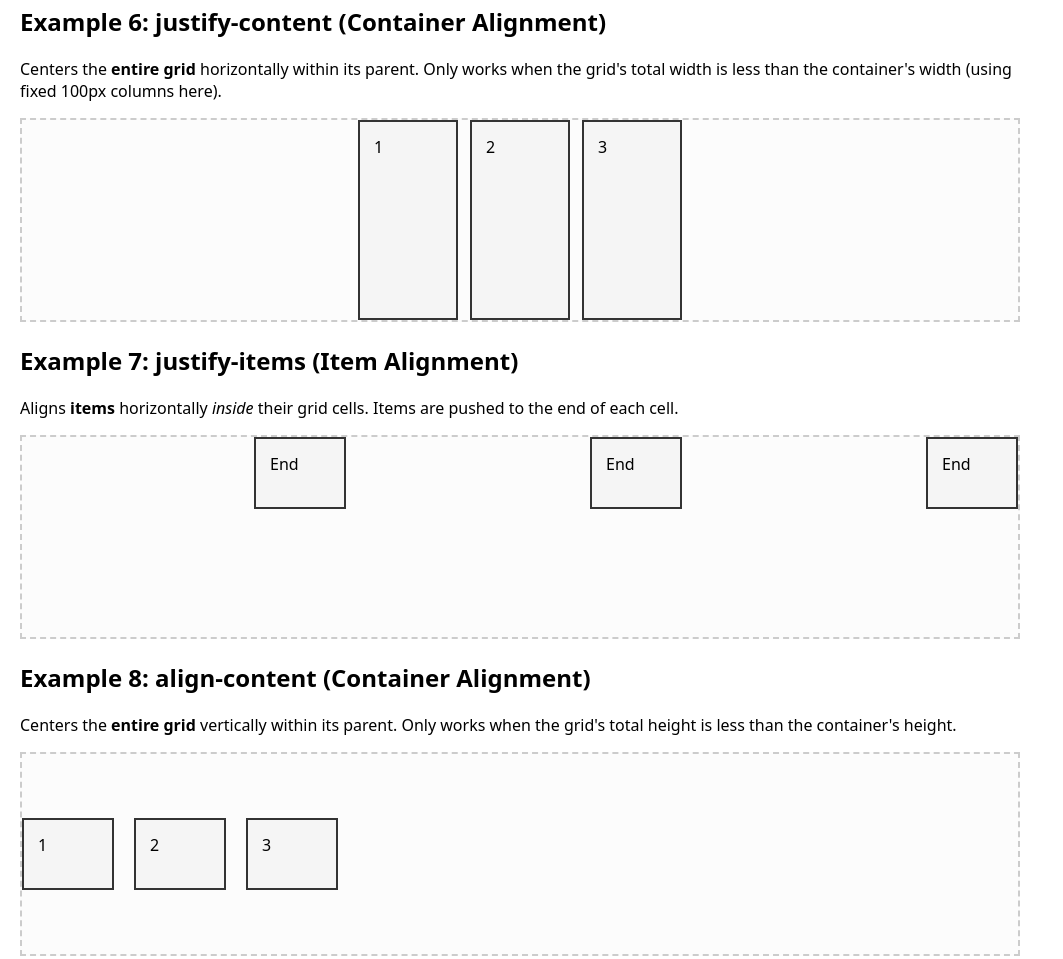
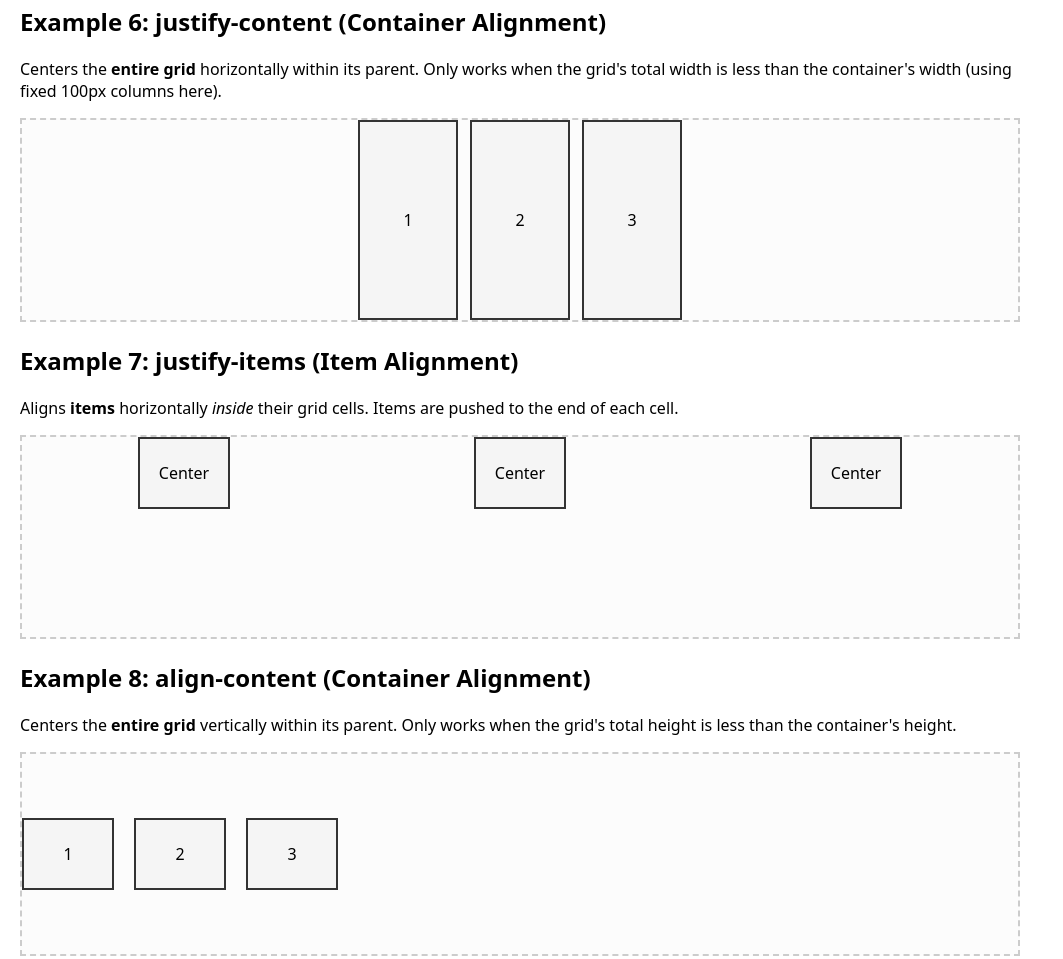
Before and after one commit to cu-fs1/grid, a plain HTML site: page index.html in a window 1280 px wide. Shown: the part 1580-2539 px from the top of the page, without its empty margins (0-1063 px from the left). Drawn offline with Linux system fonts and the light colour scheme.

Commit message:
centered

```diff
--- a/index.html
+++ b/index.html
@@ -86,10 +86,10 @@
     <section>
       <h2>Example 7: justify-items (Item Alignment)</h2>
       <p>Aligns <strong>items</strong> horizontally <em>inside</em> their grid cells. Items are pushed to the end of each cell.</p>
-      <div class="grid align-container justify-items-end">
-        <div class="box short">End</div>
-        <div class="box short">End</div>
-        <div class="box short">End</div>
+      <div class="grid align-container justify-items-center">
+        <div class="box short">Center</div>
+        <div class="box short">Center</div>
+        <div class="box short">Center</div>
       </div>
     </section>
 
--- a/styles.css
+++ b/styles.css
@@ -19,6 +19,9 @@ section {
   border: 2px solid #333;
   padding: 14px;
   background: #f5f5f5;
+  display: flex;
+  justify-content: center;
+  align-items: center;
 }
 
 /* Example 1 */
@@ -124,9 +127,9 @@ section {
   justify-content: center;
 }
 
-.justify-items-end {
+.justify-items-center {
   grid-template-columns: repeat(3, 1fr); /* 1fr fills container */
-  justify-items: end;
+  justify-items: center;
 }
 
 .align-content-center {
```
